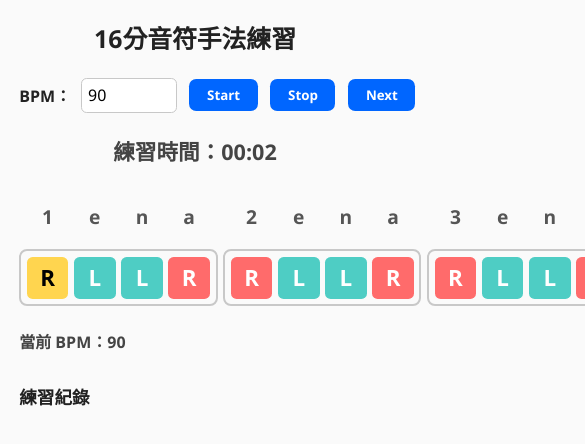
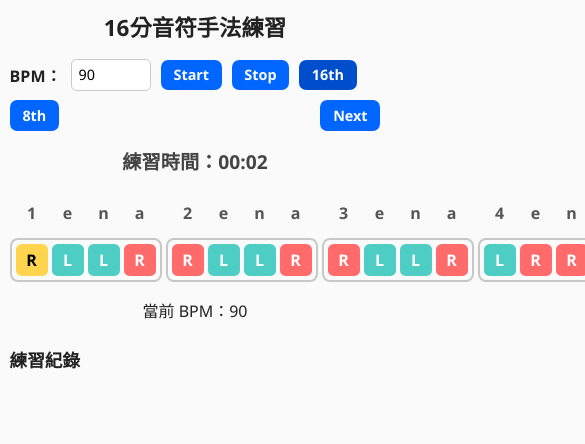
Before and after one commit to a40141155/16th-sticks, a plain HTML site: page index.html in a window 390 px wide. Both pictures are taken after a click on the button "Start". Shown: the top 444 px of the page, 585 px wide, since content can reach past the window. Drawn offline with Linux system fonts and the light colour scheme.

Commit message:
Add files via upload

```diff
--- a/index.html
+++ b/index.html
@@ -3,7 +3,7 @@
 <head>
   <meta charset="UTF-8" />
   <meta name="viewport" content="width=device-width, initial-scale=1.0" />
-  <title>16分音符手法練習</title>
+  <title>16分音符手法練習 V2</title>
   <style>
     :root{
       --clr-bg:#fafafa;
@@ -15,47 +15,61 @@
     }
     *{box-sizing:border-box;font-family:"Segoe UI",sans-serif}
     body{margin:0;padding:1.2rem;background:var(--clr-bg);display:flex;flex-direction:column;align-items:center;gap:1.4rem;color:#222}
-    h1{margin:0;font-size:1.55rem}
-
+    h1{margin:0;font-size:1.6rem}
     /* controls */
     .controls{width:100%;max-width:840px;display:flex;align-items:center;gap:.8rem}
     .controls label{display:flex;align-items:center;gap:.6rem;font-weight:600}
     .controls input{width:6rem;padding:.35rem .4rem;font-size:1rem;border:1px solid var(--clr-border);border-radius:.35rem}
     button{cursor:pointer;padding:.45rem 1.1rem;border:none;border-radius:.45rem;font-weight:600;background:var(--clr-primary);color:#fff;transition:background .2s}
     button:hover{background:#004ecc}
+    button.active{background:#004ecc}
     #btnNext{margin-left:auto}
-
     /* elapsed */
     #elapsedWrap{font-size:1.35rem;font-weight:700;color:#444}
-
     /* practice area */
     #practiceArea{display:flex;flex-direction:column;gap:.25rem;width:100%;max-width:840px}
     #countsBar,#patternBar{display:flex;gap:.35rem}
     .group{display:flex;gap:.35rem;padding:.35rem;border:2px solid var(--clr-border);border-radius:.5rem}
     #countsBar .group{border:2px solid transparent}
-
     .note,.count{width:2.6rem;height:2.6rem;display:flex;align-items:center;justify-content:center;font-weight:700;font-size:1.4rem;border-radius:.35rem}
     .count{font-size:1.2rem;color:#555;background:transparent}
     .note.R{background:var(--clr-note-r);color:#fff;text-transform:uppercase}
     .note.L{background:var(--clr-note-l);color:#fff;text-transform:uppercase}
     .note.highlight{background:var(--clr-highlight);color:#000}
-
     /* log */
-    #sessionInfo{width:100%;max-width:840px;font-weight:600;font-size:1rem;color:#444}
     #logWrap{width:100%;max-width:840px}
     #logWrap h3{margin:.6rem 0 .3rem;font-size:1.1rem}
     #log{list-style:none;margin:0;padding:0;display:flex;flex-direction:column;gap:.25rem;max-height:240px;overflow-y:auto}
-
-    /* V2 record visualization */
-    #log li{display:flex;align-items:center;justify-content:space-between;padding:.35rem .5rem;border:1px solid var(--clr-border);border-radius:.4rem;background:#fff;font-size:.95rem}
-    .logLeft{display:flex;align-items:center;gap:.6rem}
-    .logLeft .index{font-weight:600;width:1.5rem;text-align:center}
-    .logLeft .logPattern{display:flex;gap:.35rem}
-    .logLeft .logPattern .group{display:flex;gap:.2rem;padding:.2rem;border:1px solid var(--clr-border);border-radius:.35rem}
-    .logLeft .logPattern .note{width:1.6rem;height:1.6rem;display:flex;align-items:center;justify-content:center;font-size:1rem;font-weight:700;border-radius:.25rem}
-    .logLeft .logPattern .R{background:var(--clr-note-r);color:#fff}
-    .logLeft .logPattern .L{background:var(--clr-note-l);color:#fff}
-    .logRight{display:flex;align-items:center;gap:1rem}
+    .logItem{display:flex;justify-content:space-between;align-items:center;padding:.35rem .5rem;border:1px solid var(--clr-border);border-radius:.4rem;background:#fff;font-size:.95rem}
+    .logLeft{display:flex;align-items:center;gap:.5rem;flex:1}
+    .logSeq{font-weight:600;width:1.5rem;text-align:center;color:#444}
+    .logPattern{display:flex;gap:.2rem}
+    .logPattern .note{width:1.6rem;height:1.6rem;display:flex;align-items:center;justify-content:center;font-weight:700;font-size:1rem;border-radius:.25rem}
+    .logPattern .R{background:var(--clr-note-r);color:#fff}
+    .logPattern .L{background:var(--clr-note-l);color:#fff}
+    .logRight{display:flex;gap:1rem;min-width:8rem;justify-content:flex-end}
+    .logRight span{white-space:nowrap;color:#444;font-size:.95rem}
+    /* responsive for smaller viewports */
+    @media(max-width:830px){
+      .note,.count{width:2.2rem;height:2.2rem;font-size:1rem}
+      .logPattern .note{width:1.4rem;height:1.4rem;font-size:.85rem}
+    }
+    /* iPhone XS landscape responsiveness */
+    @media(max-width:812px){
+      body{padding:0.6rem;gap:1rem}
+      h1{font-size:1.4rem}
+      .controls{flex-wrap:wrap;gap:.6rem}
+      .controls input{width:5rem;font-size:0.9rem}
+      button{padding:0.35rem 0.8rem;font-size:0.9rem}
+      #elapsedWrap{font-size:1.2rem}
+      .note,.count{width:2rem;height:2rem;font-size:1rem}
+      .group{gap:0.25rem;padding:0.25rem}
+      #practiceArea{gap:0.2rem}
+      #countsBar,#patternBar{gap:0.25rem}
+      .logPattern .note{width:1.2rem;height:1.2rem;font-size:.8rem}
+      .logItem{padding:.3rem .4rem;font-size:.9rem}
+      .logRight{gap:.8rem;min-width:6rem}
+    }
   </style>
 </head>
 <body>
@@ -64,6 +78,8 @@
     <label>BPM：<input type="number" id="bpmInput" min="40" max="240" value="90"></label>
     <button id="btnStart">Start</button>
     <button id="btnStop">Stop</button>
+    <button id="btn16" class="active">16th</button>
+    <button id="btn8">8th</button>
     <button id="btnNext">Next</button>
   </div>
   <div id="elapsedWrap">練習時間：<span id="elapsed">00:00</span></div>
@@ -77,27 +93,134 @@
     <ul id="log"></ul>
   </div>
 <script>
-(()=>{
-  const $=id=>document.getElementById(id);
-  const bpmInput=$('bpmInput'),btnStart=$('btnStart'),btnStop=$('btnStop'),btnNext=$('btnNext');
-  const countsBar=$('countsBar'),patternBar=$('patternBar'),elapsedEl=$('elapsed'),sessionInfo=$('sessionInfo'),logUl=$('log');
-  let pattern=[],highlightIdx=0,metroTimer=null,elapsedTimer=null,startTime=0,indexCount=0,audioCtx;
-  const pad=n=>String(n).padStart(2,'0');
-  const fmt=t=>{const s=Math.floor(t/1000);return `${pad((s/60)|0)}:${pad(s%60)}`};
-  function genPattern(){const seq=[];while(seq.length<16){const next=Math.random()<
-0.5?'R':'L';const len=seq.length,p1=seq[len-1],p2=seq[len-2],w14=seq[14],w15=seq[15];if((p1===next&&p2===next)||(len===14&&p1===next&&w15===next)||(len===15&&p1===
-next&&w14===next))continue;seq.push(next);}pattern=seq;renderPattern();highlightIdx=0;clearHL();}
-  function renderCounts(){countsBar.innerHTML='';const labels=['1','e','n','a','2','e','n','a','3','e','n','a','4','e','n','a'];for(let g=0;g<4;g++){const grp=document.createElement('div');grp.className='group';for
-(let i=0;i<4;i++){const c=document.createElement('div');c.className='count';c.textContent=labels[g*4+i];grp.appendChild(c);}countsBar.appendChild(grp);}}
-  function renderPattern(){patternBar.innerHTML='';for(let g=0;g<4;g++){const grp=document.createElement('div');grp.className='group';for(let i=0;i<4;i++){const idx=g*4+i,n=document.createElement('div');n.className=`note ${pattern[idx]}`;n.textContent=pattern[idx];grp.appendChild(n);}patternBar.appendChild(grp);}}
-  function clearHL(){document.querySelectorAll('.note.highlight').forEach(el=>el.classList.remove('highlight'))}
-  function click(strong){if(!audioCtx)audioCtx=new(window.AudioContext||window.webkitAudioContext)();const osc=audioCtx.createOscillator(),gain=audioCtx.createGain();osc.type='square';osc.frequency.value=strong?1500:950;gain.gain.value=.25;osc.connect(gain);gain.connect(audioCtx.destination);osc.start();osc.stop(audioCtx.currentTime+.05);}
-  function step(){clearHL();const notes=document.querySelectorAll('#patternBar .note');notes[highlightIdx].classList.add('highlight');click(highlightIdx%4===0);highlightIdx=(highlightIdx+1)%16;}
-  function start(){stop();const bpm=parseInt(bpmInput.value)||90;sessionInfo.textContent=`當前 BPM：${bpm}`;const interval=60000/(bpm*4);step();metroTimer=setInterval(step,interval);startTime=Date.now();elapsedTimer=setInterval(()=>elapsedEl.textContent=fmt(Date.now()-startTime),500);}
-  function stop(){if(metroTimer){clearInterval(metroTimer);metroTimer=null;}if(elapsedTimer){clearInterval(elapsedTimer);elapsedTimer=null;}clearHL();if(startTime){const dur=Date.now()-startTime;logPractice(dur,parseInt(bpmInput.value)||90);startTime=0;elapsedEl.textContent='00:00';}}
-  function logPractice(ms,bpm){indexCount++;const li=document.createElement('li');const left=document.createElement('div');left.className='logLeft';const idxSpan=document.createElement('span');idxSpan.className='index';idxSpan.textContent=indexCount;left.appendChild(idxSpan);const visual=document.createElement('div');visual.className='logPattern';for(let g=0;g<4;g++){const grp=document.createElement('div');grp.className='group';for(let i=0;i<4;i++){const idx=g*4+i;const note=document.createElement('div');note.className=`note ${pattern[idx]}`;note.textContent=pattern[idx];grp.appendChild(note);}visual.appendChild(grp);}left.appendChild(visual);const right=document.createElement('div');right.className='logRight';const timeSpan=document.createElement('span');timeSpan.textContent=fmt(ms);const bpmSpan=document.createElement('span');bpmSpan.textContent=bpm;right.appendChild(timeSpan);right.appendChild(bpmSpan);li.appendChild(left);li.appendChild(right);logUl.prepend(li);}
-  btnStart.addEventListener('click',start);btnStop.addEventListener('click',stop);btnNext.addEventListener('click',genPattern);
-  renderCounts();genPattern();
+(() => {
+  const $ = id => document.getElementById(id);
+  const bpmInput = $('bpmInput'), btnStart = $('btnStart'), btnStop = $('btnStop'), btn16 = $('btn16'), btn8 = $('btn8'), btnNext = $('btnNext');
+  const countsBar = $('countsBar'), patternBar = $('patternBar'), elapsedEl = $('elapsed'), sessionInfo = $('sessionInfo'), logUl = $('log');
+
+  let pattern = [], highlightIdx = 0, metroTimer = null, elapsedTimer = null, startTime = 0, indexCount = 0, audioCtx, soundMod = 1;
+
+  const pad = n => String(n).padStart(2, '0');
+  const fmt = t => { const s = Math.floor(t / 1000); return `${pad((s/60)|0)}:${pad(s%60)}`; };
+
+  function genPattern() {
+    const seq = [];
+    while (seq.length < 16) {
+      const next = Math.random()<.5?'R':'L';
+      const len = seq.length;
+      const p1 = seq[len-1], p2 = seq[len-2];
+      const w14 = seq[14], w15 = seq[15];
+      if ((p1===next&&p2===next) ||
+          (len===14&&p1===next&&w15===next) ||
+          (len===15&&p1===next&&w14===next)) continue;
+      seq.push(next);
+    }
+    pattern = seq;
+    highlightIdx = 0;
+    clearHL();
+    renderPattern();
+  }
+
+  function renderCounts() {
+    countsBar.innerHTML = '';
+    const labels = ['1','e','n','a','2','e','n','a','3','e','n','a','4','e','n','a'];
+    for (let g=0; g<4; g++) {
+      const grp = document.createElement('div'); grp.className='group';
+      for (let i=0; i<4; i++) {
+        const c = document.createElement('div'); c.className='count'; c.textContent=labels[g*4+i];
+        grp.appendChild(c);
+      }
+      countsBar.appendChild(grp);
+    }
+  }
+
+  function renderPattern() {
+    patternBar.innerHTML = '';
+    for (let g=0; g<4; g++) {
+      const grp = document.createElement('div'); grp.className='group';
+      for (let i=0; i<4; i++) {
+        const idx = g*4+i;
+        const n = document.createElement('div'); n.className = `note ${pattern[idx]}`; n.textContent = pattern[idx];
+        grp.appendChild(n);
+      }
+      patternBar.appendChild(grp);
+    }
+  }
+
+  function clearHL() {
+    document.querySelectorAll('.note.highlight').forEach(el=>el.classList.remove('highlight'));
+  }
+
+  function click(strong) {
+    if (!audioCtx) audioCtx = new(window.AudioContext||window.webkitAudioContext)();
+    const osc = audioCtx.createOscillator(), gain = audioCtx.createGain();
+    osc.type='square'; osc.frequency.value = strong?1500:950; gain.gain.value = .25;
+    osc.connect(gain); gain.connect(audioCtx.destination);
+    osc.start(); osc.stop(audioCtx.currentTime + .05);
+  }
+
+  function step() {
+    clearHL();
+    const notes = document.querySelectorAll('#patternBar .note');
+    notes[highlightIdx].classList.add('highlight');
+    if (highlightIdx % soundMod === 0) click(highlightIdx%4===0);
+    highlightIdx = (highlightIdx + 1) % 16;
+  }
+
+  function start() {
+    stop();
+    const bpm = parseInt(bpmInput.value) || 90;
+    sessionInfo.textContent = `當前 BPM：${bpm}`;
+    const interval = 60000/(bpm*4);
+    step();
+    metroTimer = setInterval(step, interval);
+    startTime = Date.now(); elapsedEl.textContent='00:00';
+    elapsedTimer = setInterval(()=>elapsedEl.textContent = fmt(Date.now()-startTime), 500);
+  }
+
+  function stop() {
+    if (metroTimer) { clearInterval(metroTimer); metroTimer=null; }
+    if (elapsedTimer) { clearInterval(elapsedTimer); elapsedTimer=null; }
+    clearHL();
+    if (startTime) {
+      const dur = Date.now() - startTime;
+      logPractice(dur, parseInt(bpmInput.value)||90);
+      startTime = 0; elapsedEl.textContent='00:00';
+    }
+  }
+
+  function switchMode(mode) {
+    soundMod = mode;
+    btn16.classList.toggle('active', mode===1);
+    btn8.classList.toggle('active', mode===2);
+  }
+
+  function logPractice(ms,bpm) {
+    indexCount++;
+    const li = document.createElement('li'); li.className='logItem';
+    const left = document.createElement('div'); left.className='logLeft';
+    const seq = document.createElement('span'); seq.className='logSeq'; seq.textContent=indexCount; left.appendChild(seq);
+    const patDiv = document.createElement('div'); patDiv.className='logPattern';
+    pattern.forEach((h,i) => {
+      if (i%4===0) { const bar=document.createElement('span'); bar.textContent='|'; patDiv.appendChild(bar); }
+      const note=document.createElement('span'); note.className=`note ${h}`; note.textContent=h; patDiv.appendChild(note);
+    });
+    left.appendChild(patDiv);
+    const right = document.createElement('div'); right.className='logRight';
+    const tSpan = document.createElement('span'); tSpan.textContent = fmt(ms);
+    const bSpan = document.createElement('span'); bSpan.textContent = bpm;
+    right.appendChild(tSpan); right.appendChild(bSpan);
+    li.appendChild(left); li.appendChild(right);
+    logUl.prepend(li);
+  }
+
+  btnStart.addEventListener('click', start);
+  btnStop.addEventListener('click', stop);
+  btn16.addEventListener('click', ()=>switchMode(1));
+  btn8.addEventListener('click', ()=>switchMode(2));
+  btnNext.addEventListener('click', genPattern);
+
+  renderCounts(); genPattern(); switchMode(1);
 })();
 </script>
 </body>
```
